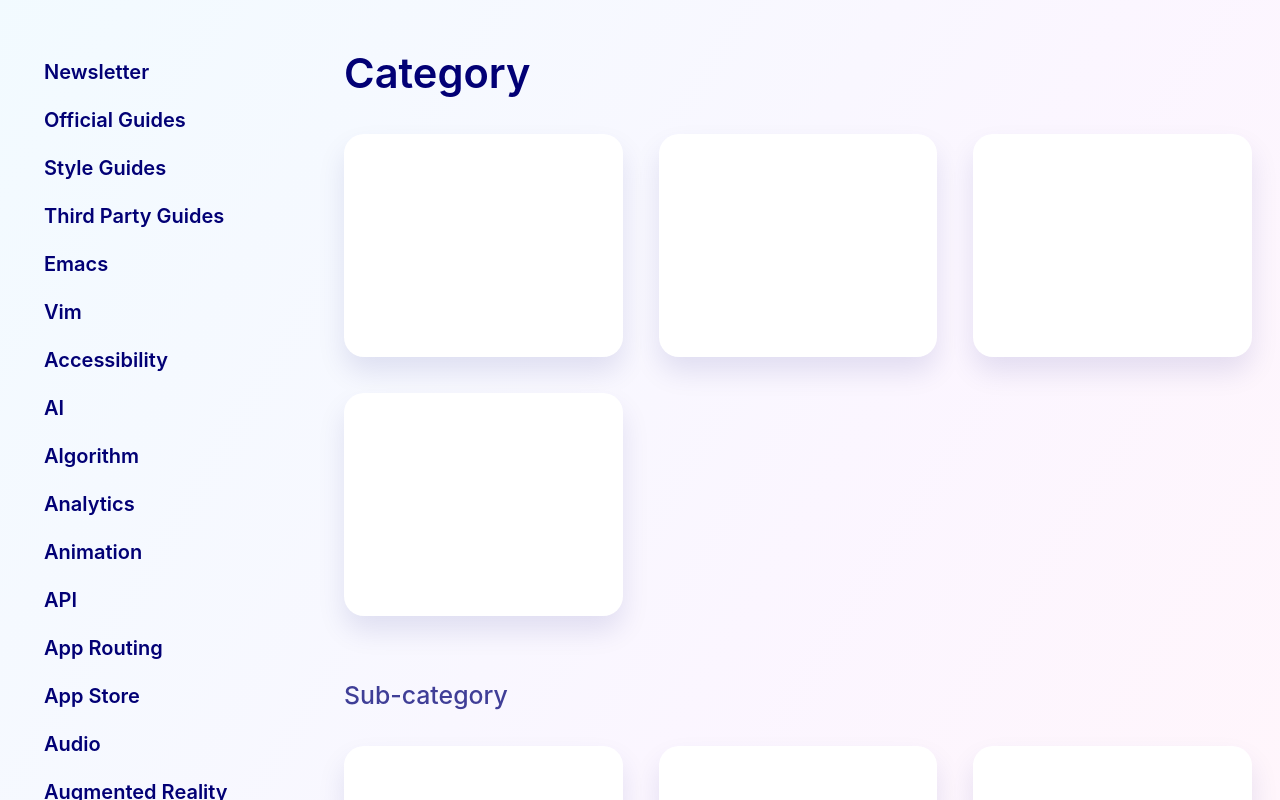
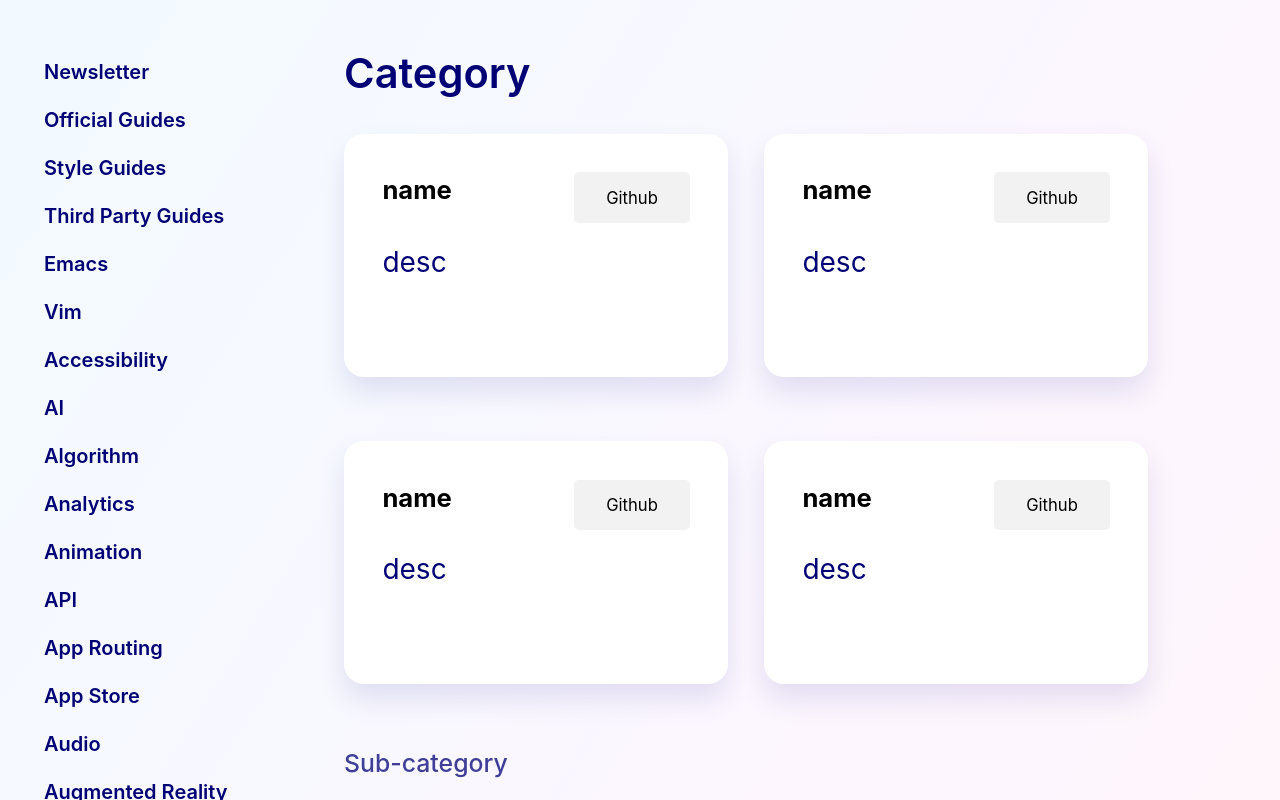
Before and after one commit to mko4444/code-resources, a Next.js app: page / in a window 1280 px wide. Built offline with nearby package versions, Linux system fonts and the light colour scheme.

Commit message:
setup cell component

```diff
--- /dev/null
+++ b/components/cell.js
@@ -0,0 +1,19 @@
+
+import React, { useEffect, useState } from 'react';
+
+const Cell = props => {
+
+    useEffect( async () => {
+
+    })
+
+    return(
+        <div className="the-cell">
+            <p className="name">{props.name}</p>
+            <a className="git-url" href={props.href} target="_blank"><div className="git-div" ><span className="git-label">Github</span></div></a>
+            <p className="desc">{props.desc}</p>
+        </div>
+    );
+}
+
+export default Cell;
--- a/pages/index.js
+++ b/pages/index.js
@@ -1,6 +1,7 @@
 import { useState, useEffect } from 'react';
 import { useRouter } from 'next/router';
 import data from '../data';
+import Cell from '../components/cell';
 let cn = require('classnames');
 
 export default ({ }) => {
@@ -22,10 +23,12 @@ export default ({ }) => {
       <section className='sc--main col'>
         <h1>Category</h1>
         <ul>
-          <li></li>
-          <li></li>
-          <li></li>
-          <li></li>
+          <li><Cell name="name" href="link" desc="desc"/></li>
+          <li><Cell name="name" href="link" desc="desc"/></li>
+        </ul>
+        <ul>
+          <li><Cell name="name" href="link" desc="desc"/></li>
+          <li><Cell name="name" href="link" desc="desc"/></li>
         </ul>
         <h2>Sub-category</h2>
         <ul>
--- a/styles/index.scss
+++ b/styles/index.scss
@@ -163,7 +163,7 @@ ul {
 
     li {
       @include border-radius(20px);
-      padding-top: 80%;
+      padding-top: 0%;
       background-color: white;
       box-shadow: 0 15px 28px 0 rgba(2,0,117,.1);
     }
@@ -186,3 +186,63 @@ ul {
     margin-bottom: 36px;
   }
 }
+
+
+.name{
+    font-size: 2vw;
+    color: rgb(0, 0, 0);
+    font-weight: 700;
+}
+
+.name, .git-div{
+  display: inline;
+}
+
+.git-img{
+  height: 1.5vw;
+  width: 1.5vw;
+  padding-top: 15%;
+}
+
+.git-div, .git-img, .git-label{
+  display: inline;
+}
+
+.git-label{
+}
+
+.git-url{
+  top: 0;
+  font-size: 1.3vw;
+  text-decoration: none;
+  color: rgb(0, 0, 0);
+  margin-top: 0%;
+  padding-left: 5%;
+  text-align: center;
+}
+
+.git-div{
+  float: right;
+  background-color: #F2F2F2;
+  width: 20%;
+  border-radius: 5px;
+  padding-left: 5%;
+  padding-right: 5%;
+  padding-bottom: 4%;
+  padding-top: 4%;
+  margin-right: 20%;
+}
+
+.desc{
+  margin-top: 10%;
+  font-size: 1.5w;
+}
+
+.the-cell{
+  padding-top: 10%;
+  padding-left: 10%;
+  padding-right: 10%;
+  padding-bottom: 10%;
+  width: 30vw;
+  height: 13vw;
+}
```
Also changed, not shown: public/git-img.png (added).
